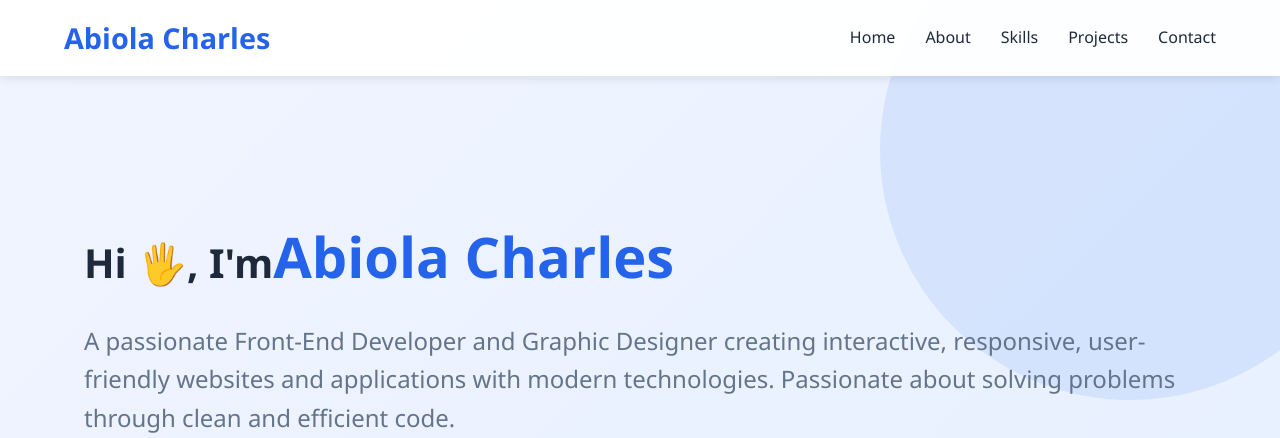
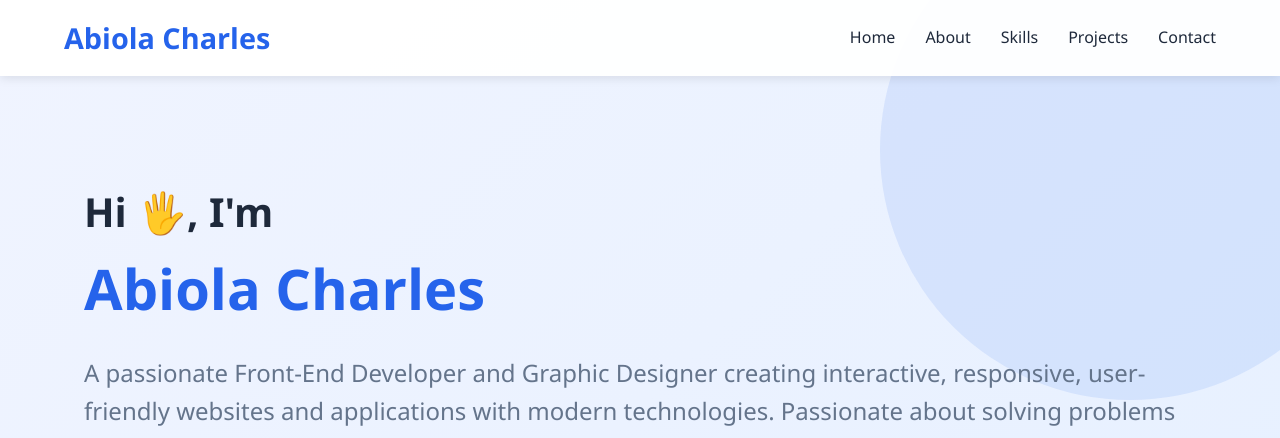
Before and after one commit to Charlieabc001/portfolio-profile, a plain HTML site: page index.html in a window 1280 px wide. Shown: the top 438 px of the page. Drawn offline with nearby package versions, Linux system fonts and the light colour scheme.

Commit message:
Updated index.html

```diff
--- a/index.html
+++ b/index.html
@@ -32,7 +32,7 @@
     <!-- Hero Section -->
     <section class="hero" id="home">
         <div class="container hero-content">
-            <h1 class="hero-title">Hi 🖐, I'm<span class="hero-highlight">Abiola Charles</span></h1>
+            <h1 class="hero-title">Hi 🖐, I'm <br><span class="hero-highlight">Abiola Charles</span></h1>
             <h2 id="text" class="typing"></h2>
             <p class="hero-subtitle">A passionate Front-End Developer and Graphic Designer creating interactive, responsive, user-friendly websites and applications with modern technologies. Passionate about solving problems through clean and efficient code.</p>
             <div class="bootstrap-icons">
```
